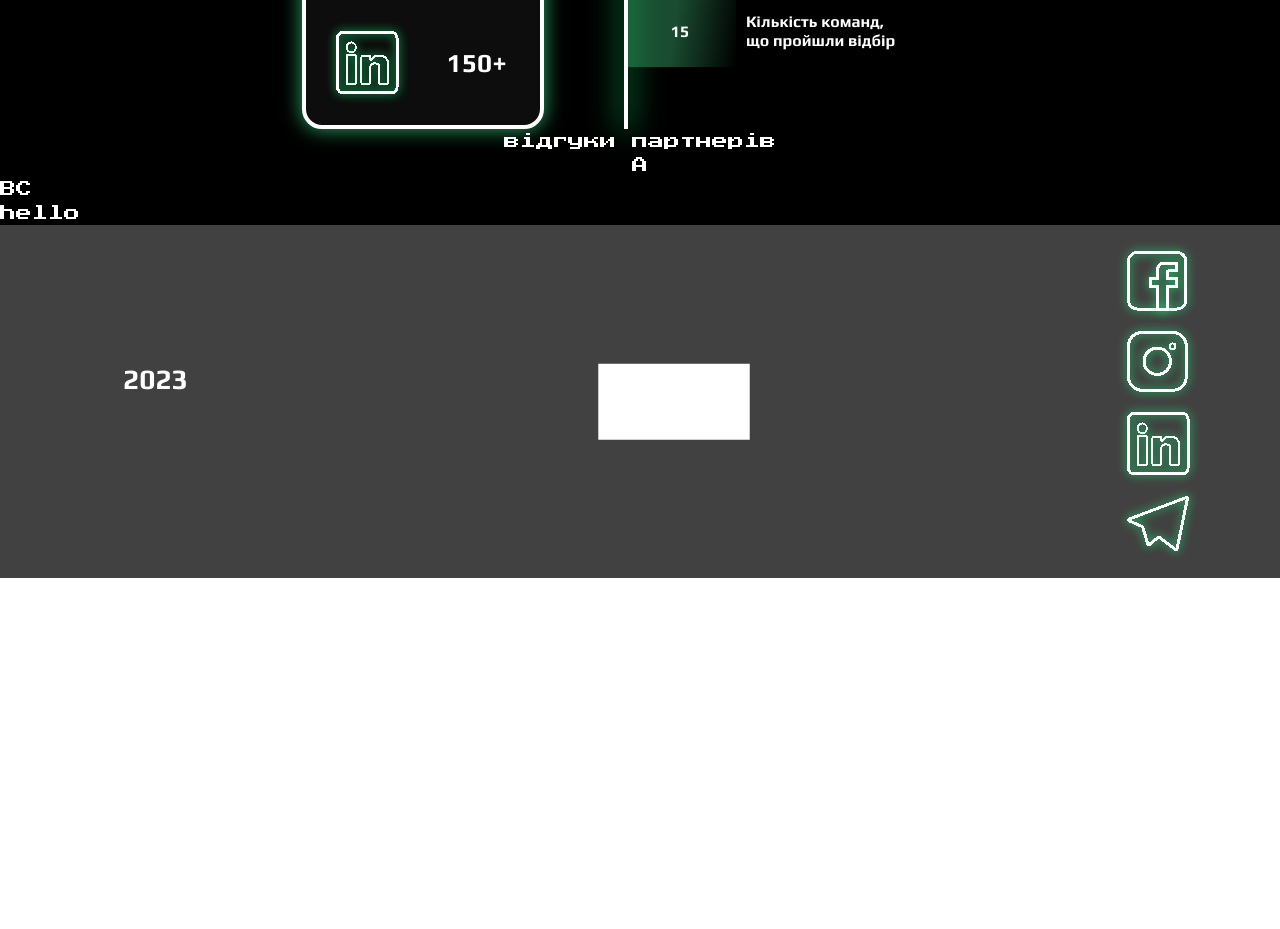
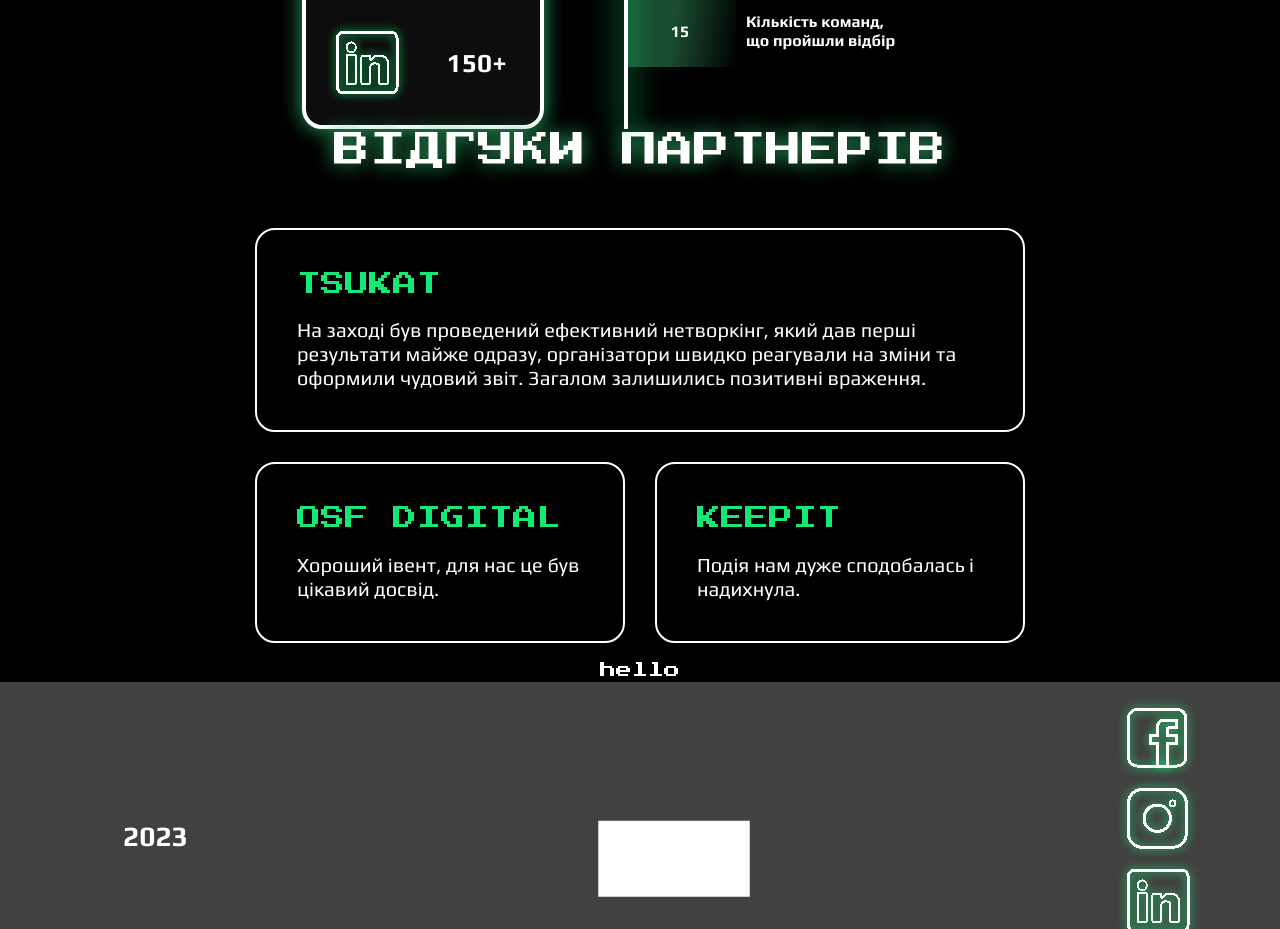
Before and after one commit to BESTLviv/hack-2023-partnership, a React (Create React App) app: page / in a window 1280 px wide. Shown: the part 4320-5249 px from the top of the page. Before the commit the page ends 4898 px from the top, so only its background shows below. Built offline with nearby package versions, Linux system fonts and the light colour scheme.

Commit message:
desktop feedback section

```diff
--- a/src/App.scss
+++ b/src/App.scss
@@ -171,7 +171,69 @@
   from {
     transform: rotate(0deg);
   }
+
   to {
     transform: rotate(360deg);
   }
 }
+
+.title {
+  font-size: 36px;
+  line-height: 120%;
+
+  text-align: center;
+  text-transform: uppercase;
+
+  text-shadow: 0px 0px 20px #2dab66;
+  margin-bottom: 40px;
+}
+
+
+.feedback_flex_wrapper {
+  display: flex;
+  width: 100%;
+  max-width: 800px;
+
+  .feedback_container {
+    width: 100%;
+    .others_flex {
+      gap: 0;
+      display: flex;
+      flex-direction: row;
+
+    }
+  }
+}
+
+.company_feedback {
+  border: 2px solid white;
+  border-radius: 20px;
+  padding: 40px;
+  max-width: 100%;
+  margin: 15px;
+  flex: 1;
+}
+
+
+.feedback_title {
+  text-align: left;
+  font-family: 'Press Start 2P';
+  font-style: normal;
+  font-weight: 400;
+  font-size: 24px;
+  line-height: 120%;
+  text-transform: uppercase;
+  color: #13E974;
+}
+
+.feedback_container p {
+  font-family: 'Play', sans-serif;
+  text-align: left;
+  font-style: normal;
+  font-weight: 400;
+  font-size: 20px;
+  line-height: 120%;
+  margin-top: 1em;
+
+  color: #FFFFFF;
+}
--- a/src/components/feedback/Feedback.module.scss
+++ b/src/components/feedback/Feedback.module.scss
@@ -42,8 +42,13 @@
 .container {
   display: flex;
   flex-direction: column;
+  gap:20px
 }
-.secondContainer {
+
+.feedbeckContainer{
+  max-width: 100%;
+  margin:0 5%;
   display: flex;
-  flex-direction: row;
+  flex-direction: column;
+  align-items: center;
 }
--- a/src/components/feedback/Feedback.tsx
+++ b/src/components/feedback/Feedback.tsx
@@ -22,20 +22,41 @@
   ];
 
   return (
-    <div className="div">
+    <div className={style.feedbeckContainer}>
       <h1 className="title">відгуки партнерів</h1>
+      <div className="feedback_flex_wrapper">
 
-      <div
-        className={`${style.feedback_grid} ${style.container}`}
-      >
-         <div className={`bordered_block ${style.first}`}>A</div>
+        <div
+          className={`feedback_container`}
+        >
+          <div className="company_feedback">
+            <h3 className="feedback_title">Tsukat</h3>
+            <p>
+            На заході був проведений ефективний нетворкінг, який дав перші результати майже одразу, організатори швидко реагували на зміни та оформили чудовий звіт. Загалом залишились позитивні враження.
 
-         <div className={style.secondContainer}>
-          <div className={`bordered_block ${style.second}`}>B</div>
-          <div className={`bordered_block ${style.third}`}>C</div>
-         </div>
+            </p>
+          </div>
 
+          <div className={`others_flex`}>
 
+            <div className="company_feedback">
+            <h3 className="feedback_title">OSF DIGITAl</h3>
+
+              <p>
+              Хороший івент, для нас це був цікавий досвід.
+              </p>
+            </div>
+
+            <div className="company_feedback">
+            <h3 className="feedback_title">Keepit</h3>
+
+              <p>
+              Подія нам дуже сподобалась і надихнула.
+              </p>
+            </div>
+
+          </div>
+        </div>
       </div>
 
       <Flex justify="space-between" align="center" className={style.feedback}>
```
